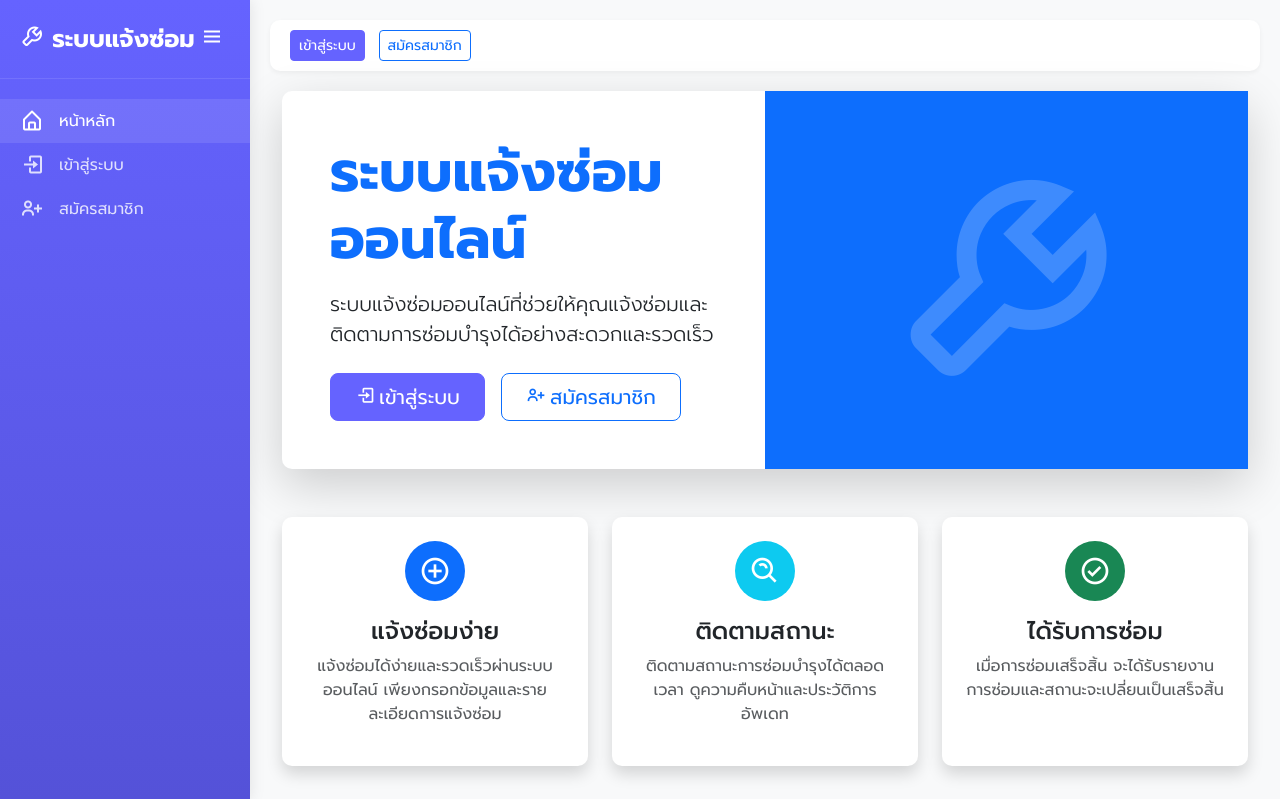
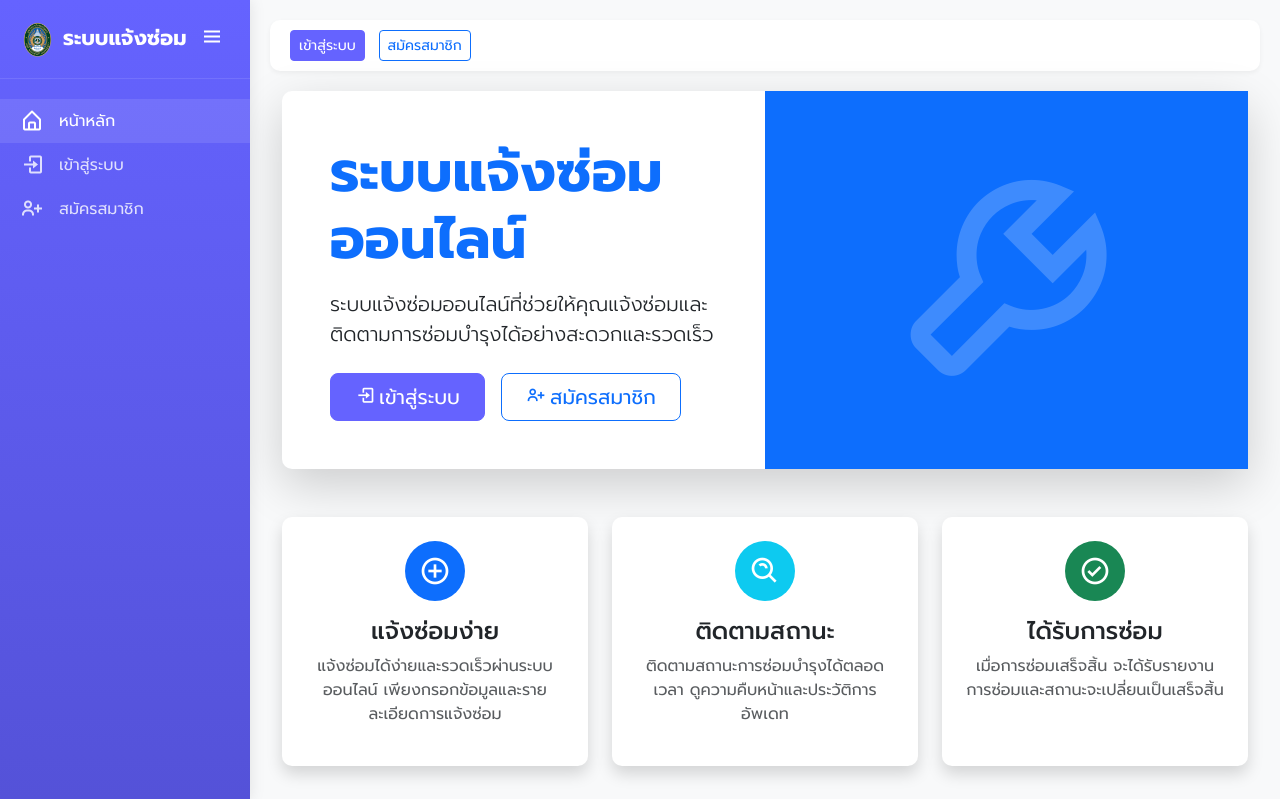
Before and after one commit to SettaPong776/rp, a PHP site: page / in a window 1280 px wide. Shown: the top 799 px of the page. Run offline with PHP 8.4, Linux system fonts and the light colour scheme; data comes from the database, SQL or seed files in the repository; some libraries are stand-ins or nearby versions.

Commit message:
feat: Introduce core application header with dynamic navigation, responsive design, and add a print request page.

```diff
--- a/rp/includes/header.php
+++ b/rp/includes/header.php
@@ -38,7 +38,8 @@ $current_page = basename($_SERVER['PHP_SELF']);
     </title>
 
     <!-- Favicon -->
-    <link rel="shortcut icon" href="assets/images/favicon.ico" type="image/x-icon">
+    <link rel="shortcut icon" href="assets/images/favicon.png" type="image/png">
+    <link rel="icon" href="assets/images/favicon.png" type="image/png">
 
     <!-- Google Fonts - Prompt -->
     <link href="https://fonts.googleapis.com/css2?family=Prompt:wght@300;400;500;600;700&display=swap" rel="stylesheet">
@@ -99,11 +100,13 @@ $current_page = basename($_SERVER['PHP_SELF']);
 
         .sidebar .logo-container .logo {
             color: white;
-            font-size: 1.5rem;
+            font-size: 1.3rem;
             font-weight: 700;
             text-decoration: none;
             white-space: nowrap;
-            overflow: hidden;
+            overflow: visible;
+            display: flex;
+            align-items: center;
         }
 
         .sidebar .logo-container .toggle-btn {
@@ -240,7 +243,8 @@ $current_page = basename($_SERVER['PHP_SELF']);
     <div class="sidebar" id="sidebar">
         <div class="logo-container">
             <a href="index.php" class="logo">
-                <i class="bx bx-wrench me-0"></i>
+                <img src="assets/images/favicon.png" alt="Logo"
+                    style="width: 35px; height: 35px; object-fit: contain; margin-right: 8px;">
                 <span class="logo-text">ระบบแจ้งซ่อม</span>
             </a>
             <button class="toggle-btn" id="sidebarToggle">
```
Also changed, not shown: rp/print_request.php (+9 -3 lines), rp/assets/images/favicon.png (added).
